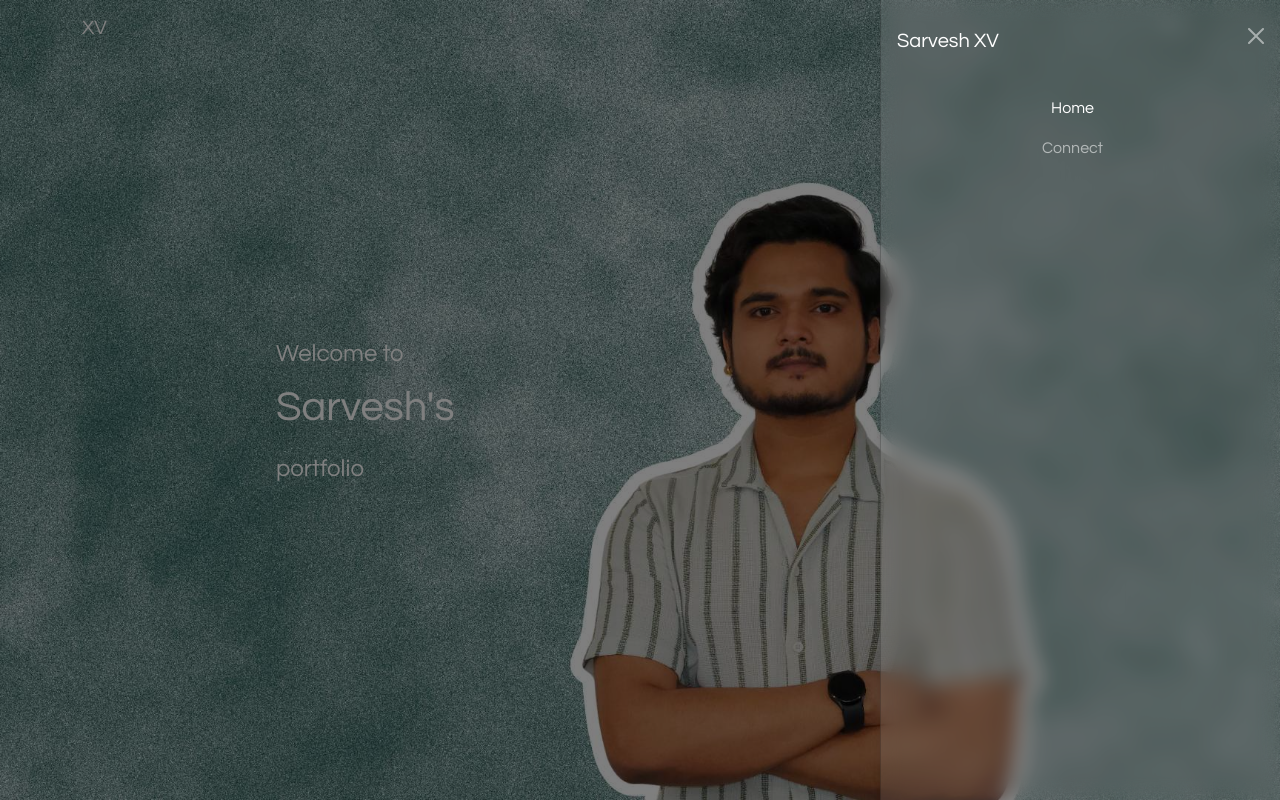
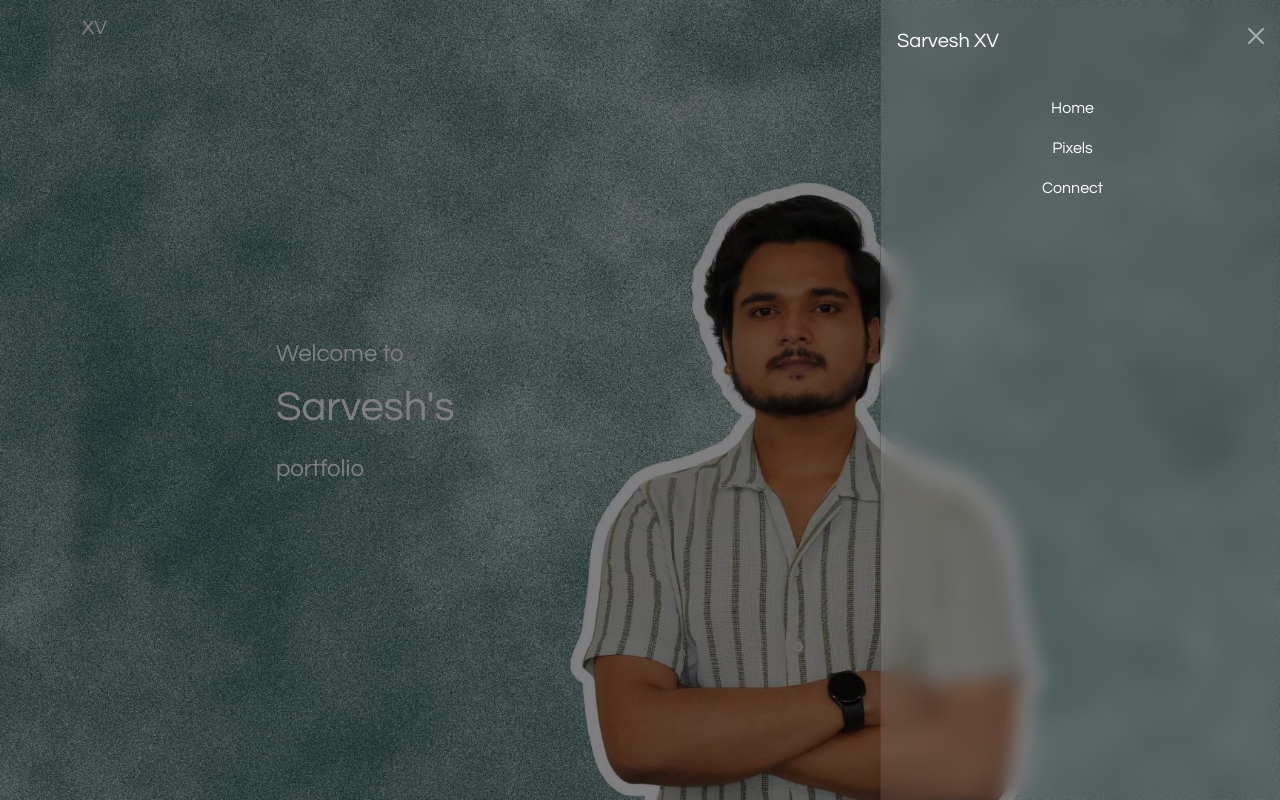
Before and after one commit to sarveshxv/portfolio, a plain HTML site: page index.html in a window 1280 px wide. Both pictures are taken after a click on the button "Toggle navigation". Drawn offline with nearby package versions, Linux system fonts and the light colour scheme.

Commit message:
force push

```diff
--- a/index.html
+++ b/index.html
@@ -31,7 +31,10 @@
                       <a class="nav-link active" aria-current="page" href="#section1">Home</a>
                     </li>
                     <li class="nav-item">
-                      <a class="nav-link" href="#section4">Connect</a>
+                      <a class="nav-link active" aria-current="page" href="https://www.pexels.com/@sarvesh-gupta-1697413594/" target="_blank">Pixels</a>
+                    </li>
+                    <li class="nav-item">
+                      <a class="nav-link active" href="#section4">Connect</a>
                     </li>
                   </ul>
                 </div>
```
